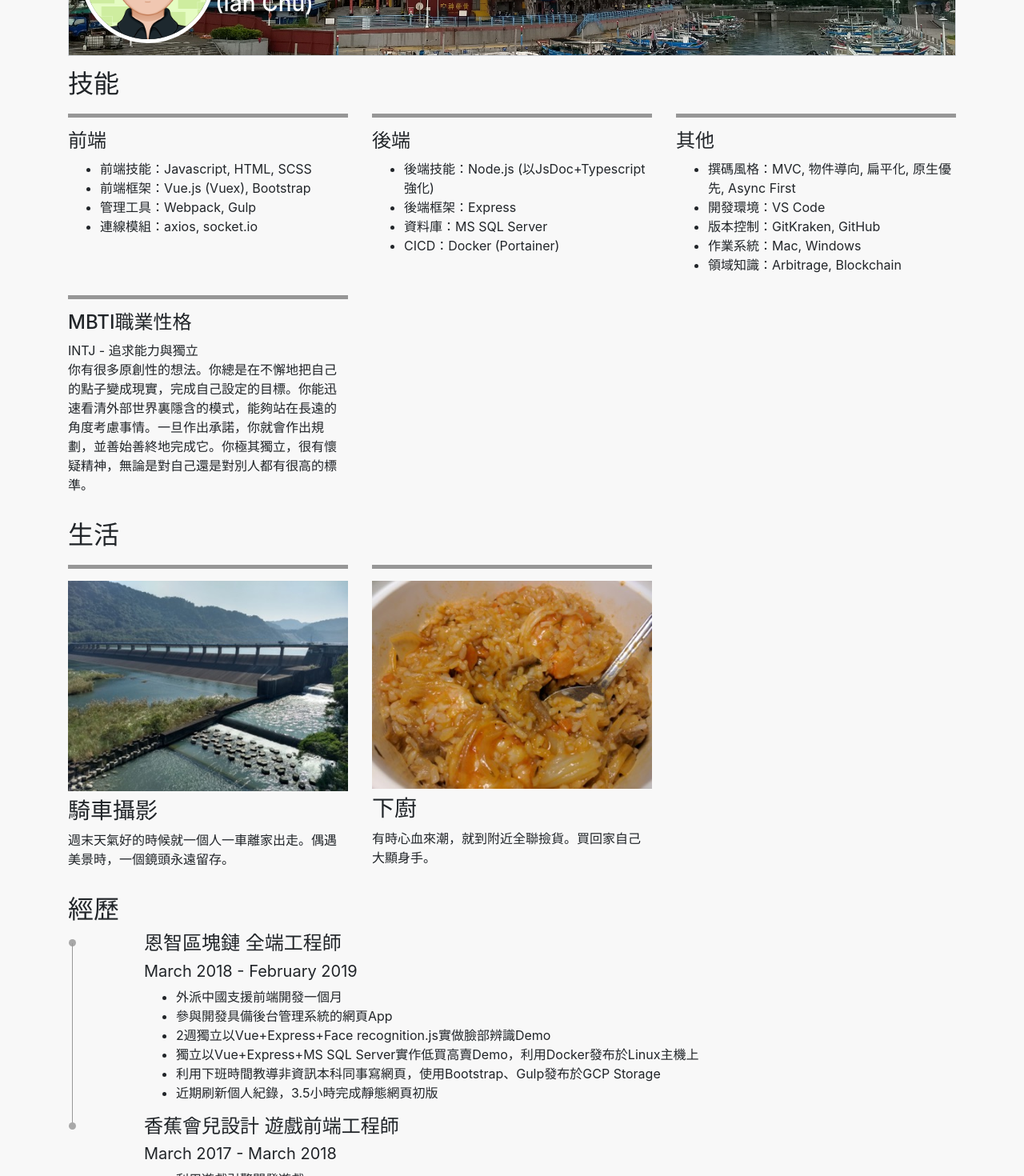
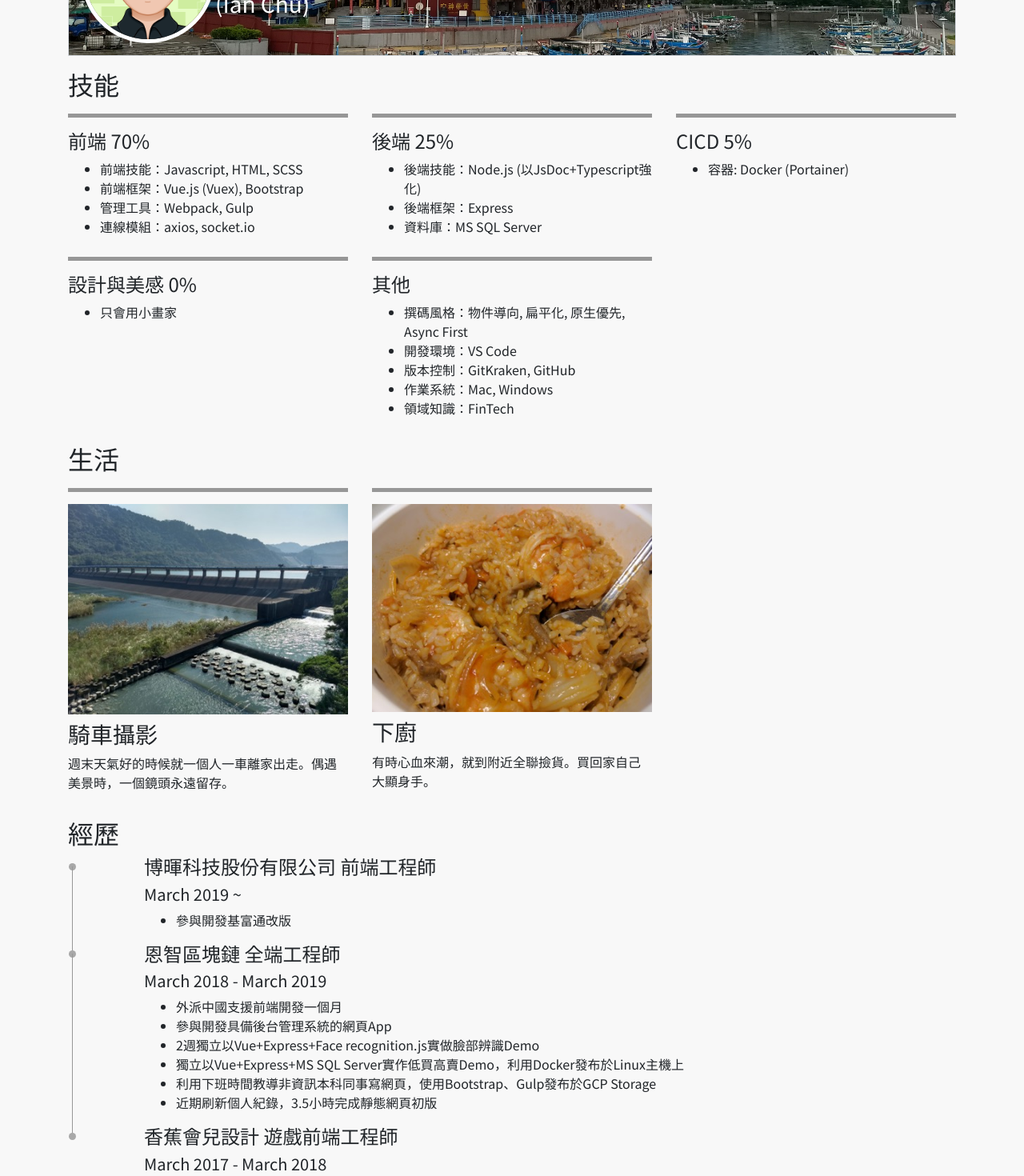
Before and after one commit to simon0406/pccu-vue-official, a Vue app: page / in a window 1280 px wide. Shown: the part 300-1770 px from the top of the page at 80% size. Built offline with nearby package versions, Linux system fonts and the light colour scheme.

Commit message:
add dist

```diff
--- a/public/index.html
+++ b/public/index.html
@@ -6,6 +6,8 @@
     <meta name="viewport" content="width=device-width,initial-scale=1.0">
     <link rel="icon" href="<%= BASE_URL %>favicon.ico">
     <title>pccu-vue-template</title>
+    <!-- Google Font -->
+    <link href="https://fonts.googleapis.com/css?family=Noto+Sans+TC" rel="stylesheet">
   </head>
   <body>
     <noscript>
--- a/src/App.vue
+++ b/src/App.vue
@@ -2,16 +2,12 @@
     <div id="app">
         <Navigation title="Welcome"></Navigation>
         <div class="container">
-      <PageHeader
-        :src="imageUrl"
-        name_zh="朱奕安"
-        name_en="(Ian Chu)"
-      >
+            <PageHeader :src="imageUrl" name_zh="朱奕安" name_en="(Ian Chu)">
                 <img src="@/assets/myAvatar.png">
             </PageHeader>
             <Theme title="技能">
                 <Card>
-          <h4>前端</h4>
+                    <h4>前端 70%</h4>
                     <ul>
                         <li>前端技能：Javascript, HTML, SCSS</li>
                         <li>前端框架：Vue.js (Vuex), Bootstrap</li>
@@ -20,28 +16,34 @@
                     </ul>
                 </Card>
                 <Card>
-          <h4>後端</h4>
+                    <h4>後端 25%</h4>
                     <ul>
                         <li>後端技能：Node.js (以JsDoc+Typescript強化)</li>
                         <li>後端框架：Express</li>
                         <li>資料庫：MS SQL Server</li>
-            <li>CICD：Docker (Portainer)</li>
+                    </ul>
+                </Card>
+                <Card>
+                    <h4>CICD 5%</h4>
+                    <ul>
+                        <li>容器: Docker (Portainer)</li>
+                    </ul>
+                </Card>
+                <Card>
+                    <h4>設計與美感 0%</h4>
+                    <ul>
+                        <li>只會用小畫家</li>
                     </ul>
                 </Card>
                 <Card>
                     <h4>其他</h4>
                     <ul>
-            <li>撰碼風格：MVC, 物件導向, 扁平化, 原生優先, Async First</li>
+                        <li>撰碼風格：物件導向, 扁平化, 原生優先, Async First</li>
                         <li>開發環境：VS Code</li>
                         <li>版本控制：GitKraken, GitHub</li>
                         <li>作業系統：Mac, Windows</li>
-            <li>領域知識：Arbitrage, Blockchain</li>
+                        <li>領域知識：FinTech</li>
                     </ul>
-        </Card>
-        <Card>
-          <h4>MBTI職業性格</h4>
-          <span>INTJ - 追求能力與獨立</span>
-          <p>你有很多原創性的想法。你總是在不懈地把自己的點子變成現實，完成自己設定的目標。你能迅速看清外部世界裏隱含的模式，能夠站在長遠的角度考慮事情。一旦作出承諾，你就會作出規劃，並善始善終地完成它。你極其獨立，很有懷疑精神，無論是對自己還是對別人都有很高的標準。</p>
                 </Card>
             </Theme>
             <Theme title="生活">
@@ -58,8 +60,15 @@
             </Theme>
             <Theme title="經歷">
                 <ListItem>
+                    <h4>博暉科技股份有限公司 前端工程師</h4>
+                    <h5>March 2019 ~</h5>
+                    <ul>
+                        <li>參與開發基富通改版</li>
+                    </ul>
+                </ListItem>
+                <ListItem>
                     <h4>恩智區塊鏈 全端工程師</h4>
-          <h5>March 2018 - February 2019</h5>
+                    <h5>March 2018 - March 2019</h5>
                     <ul>
                         <li>外派中國支援前端開發一個月</li>
                         <li>參與開發具備後台管理系統的網頁App</li>
@@ -99,6 +108,7 @@ export default {
 </script>
 <style lang="scss">
 #app {
+    font-family: "Noto Sans TC", sans-serif;
     padding: 55px 0;
     background-color: rgb(248, 248, 248);
 }
```
Also changed, not shown: package.json (+9 -9 lines), 29 other files (tests, documents, lock files or other folders). Lines whose indentation alone changed are shown as unchanged.
